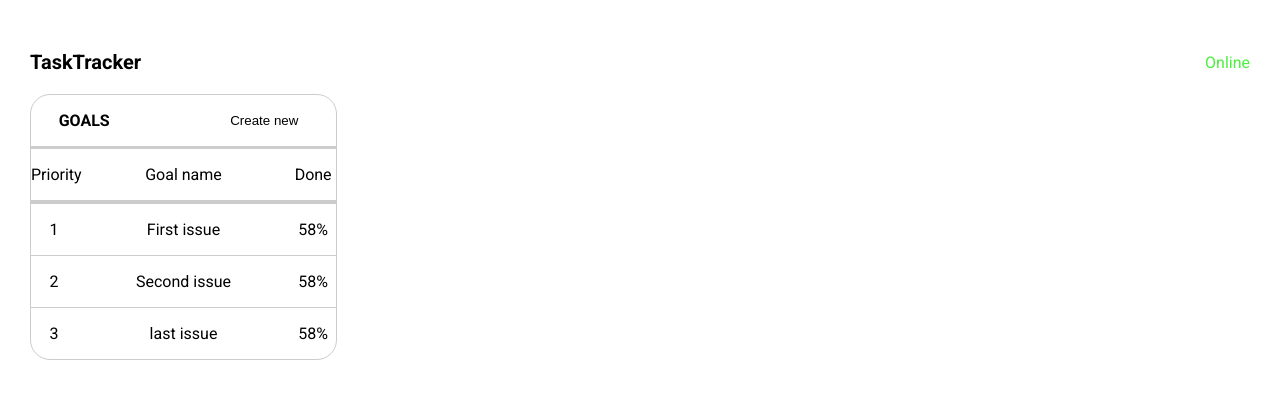
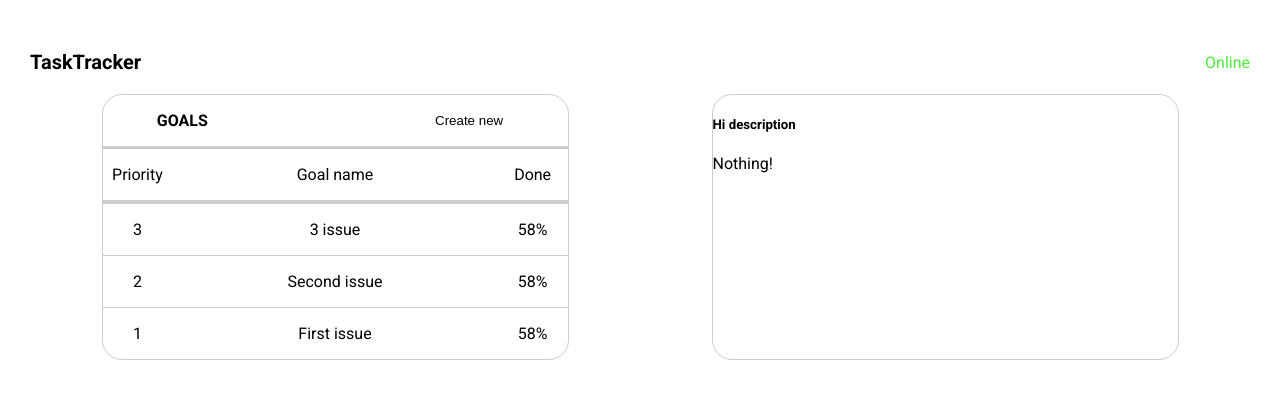
Before and after one commit to ponomarenkoboris/task-manager, a Vue app: page /TaskTracker in a window 1280 px wide. Shown: the top 398 px of the page. Built offline with nearby package versions, Linux system fonts and the light colour scheme.

Commit message:
add description card v.1

```diff
--- /dev/null
+++ b/src/components/GoalDescription.vue
@@ -0,0 +1,32 @@
+<template>
+    <section id="goal-description">
+        <h1>Hi description</h1>
+            <h1 v-if="id">{{ id }}</h1>
+            <h1 v-if="priority">{{ priority }}</h1>
+            <h1 v-if="name">{{ name }}</h1>
+            <h1 v-if="description">{{ description }}</h1>
+        <div v-if="!id && !priority && !name && !description">Nothing!</div>
+    </section>
+</template>
+
+<script>
+
+
+export default {
+    name: 'GoalDescription',
+    props: {
+        id: Number,
+        priority: Number,
+        name: String,
+        description: String
+    }
+}
+</script>
+
+<style lang="scss" scoped>
+#goal-description {
+    width: 465px;
+    border: 1px solid #ccc;
+    border-radius: 20px;
+}
+</style>
--- a/src/components/GoalsList.vue
+++ b/src/components/GoalsList.vue
@@ -4,11 +4,11 @@
             <div class="main-card-title-wrapper">
                 <p class="main-card__title">Goals</p>
                 <div class="pugination-controllers-wrapper">
-                    <div v-show="totalPages.length > 1" class="pugination-controllers">
+                    <div v-show="totalPages > 1" class="pugination-controllers">
                         <span class="controller-wrapper">
                             <i ref="control-prev" class="fas fa-angle-left"></i>
                         </span>
-                        <p class="pugination__counter">{{ currentPage }} / {{ totalPages }}</p>
+                        <p class="pugination__counter">{{ currentPage + 1 }} / {{ totalPages }}</p>
                         <span class="controller-wrapper">
                             <i ref="control-next" class="fas fa-angle-right"></i>
                         </span>
@@ -18,7 +18,7 @@
             </div>
             <div class="headlines-wrapper">
                 <div class="headline-item">
-                    <p ref="priority-sort" class="goal__status priority">Priority</p>
+                    <p class="goal__status">Priority</p>
                 </div>
                 <div class="headline-item center">
                     <p class="goal__name">Goal name</p>
@@ -28,7 +28,7 @@
                 </div>
             </div>
             <article class="main-card__goals-list">
-                <div class="goal-wrapper" v-for="(goal, idx) in renderGoalsOnPage" :key="idx" @click="testMove(goal)">
+                <div class="goal-wrapper" v-for="(goal, idx) in renderGoals" :key="idx" @click="$emit('showDesc', goal)">
                     <div class="goal-priority-wrapper">
                         <p class="goal-priority">{{ goal.priority }}</p>
                     </div>
@@ -41,18 +41,17 @@
                 </div>
             </article>
             <article v-if="totalPages > 1" class="total-goals-wrapper">
-                <p class="total__goals"><strong>TOTAL</strong>: {{ allGoals.length }}</p>
+                <p class="total__goals"><strong>TOTAL</strong>: {{ goalsList.length }}</p>
             </article>
         </article>
-        <UniversalForm v-if="formController" @closeModal="closeModal" :appointment="'Creat new Goal!'"/>
+        <UniversalForm v-if="formControl" @closeModal="closeModal" :appointment="'Creat new Goal!'"/>
     </section>
 </template>
 
 <script>
 /* eslint-disable */
-import { Goal } from '../utils/classes/goal.js';
 import UniversalForm from '../components/UniversalForm';
-import { ref, computed, watch, watchEffect } from 'vue';
+import { ref, computed } from 'vue';
 import { useEventListener, templateRef } from '@vueuse/core';
 import { useStore } from 'vuex';
 
@@ -61,70 +60,50 @@ export default {
     components: {
         UniversalForm
     },
+    emits: ['showDesc'],
     setup() {
-        // TODO add goals sort by priority
-        const store = useStore();
-        const formController = ref(false);
-        const createNewGoal = templateRef('create-new-goal');
-        const allGoals = computed(() => {
-            return store.getters.goals.map(item => new Goal(item.id, item.priority, item.name, item.tasks));
-        });
+        // refs
+        const openModal = templateRef('create-new-goal');
+        const controllerNext = templateRef('control-next');
         const controllerPrev = templateRef('control-prev');
-        const controllerNext = templateRef('control-next');
-        const prioritySort = templateRef('priority-sort');
+        // conroller
+        const formControl = ref(false);
+        // all goals
+        const goalsList = computed(() => useStore().getters.goals);
+        // pugination variables
         const maxOnPage = 10;
-        const totalPages = computed(() => Math.ceil(allGoals.value.length / maxOnPage));
-        const currentPage = ref(1); // default value
-        const renderGoalsOnPage = ref(allGoals.value.slice(0, maxOnPage));// default value
+        const totalPages = computed(() => Math.ceil(goalsList.value.length / maxOnPage));
+        const currentPage = ref(0);
+        const renderGoals = computed(() => goalsList.value.slice(currentPage.value * maxOnPage, currentPage.value * maxOnPage + maxOnPage));
 
-        watchEffect(() => renderGoalsOnPage.value = allGoals.value.slice(0, maxOnPage));
-
-        watch(currentPage, (curr, prev) => {
-            if (curr > prev) {
-                renderGoalsOnPage.value = allGoals.value.slice(prev * maxOnPage, curr * maxOnPage);
-                return;
-            }
-            if (curr < prev) {
-                renderGoalsOnPage.value = allGoals.value.slice((curr - 1) * maxOnPage, (prev - 1) * maxOnPage);
-                return;
-            }
+        useEventListener(openModal, 'click', () => {
+            formControl.value = true;
         });
 
-        useEventListener(prioritySort, 'click', () => {
-            console.log('sort function')
-        });
+        // show goal description
 
+        // close modal
+        function closeModal() {
+            formControl.value = false;
+        }
         useEventListener(controllerNext, 'click', () => {
-            if (currentPage.value === totalPages.value) return;
+            if (currentPage.value === totalPages.value - 1) return;
             ++currentPage.value;
         });
-
+        // prev page
         useEventListener(controllerPrev, 'click', () => {
-            if (currentPage.value === 1) return;
+            if (currentPage.value === 0) return;
             --currentPage.value;
-        });
-
-        useEventListener(createNewGoal, 'click', () => {
-            formController.value = true;
-        });
-
-
-        function testMove (choosenGoal) {
-            choosenGoal.testMethod();
-        }
-
-        const closeModal = () => {
-            formController.value = false;
-        }
+        })
+        // pugination logic (end)
 
         return {
-            testMove,
-            formController,
-            allGoals,
-            renderGoalsOnPage,
+            currentPage,
+            totalPages,
             closeModal,
-            totalPages,
-            currentPage
+            renderGoals,
+            formControl,
+            goalsList,
         }
     }
 }
@@ -132,7 +111,7 @@ export default {
 
 <style lang="scss" scoped>
 .main-card {
-    width: 25%;
+    width: 465px;
     max-height: 681px;
     display: flex;
     flex-direction: column;
@@ -203,10 +182,6 @@ export default {
             cursor: default;
         }
 
-        .priority {
-            cursor: pointer;
-        }
-
         .center {
             width: 70%;
             text-align: center;
@@ -219,7 +194,13 @@ export default {
         .goal-wrapper {
             display: flex;
             justify-content: space-between;
+            cursor: pointer;
             border-top: 1px solid #ccc;
+            transition: .22s ease-in-out;
+
+            &:hover {
+                background-color: #ccc;
+            }
 
             .goal-priority-wrapper,
             .goal-percentage-of-completion-wrapper {
@@ -234,6 +215,10 @@ export default {
     }
 
     .total-goals-wrapper {
+        width: 100%;
+        display: flex;
+        align-items: center;
+        justify-content: center;
         border-top: 1px solid #ccc;
     }
 }
--- /dev/null
+++ b/src/store/decsCard.js
@@ -0,0 +1,15 @@
+export default {
+    state:() => ({
+        descriptionState: {}
+    }),
+    mutations: {
+        loadDescr(state, payload) {
+            state.descriptionState = payload;
+        }
+    },
+    getters: {
+        goalDesc(state) {
+            return state.descriptionState;
+        }
+    }
+}
--- a/src/store/index.js
+++ b/src/store/index.js
@@ -1,4 +1,5 @@
 import { createStore } from "vuex";
+import descriptionCard from './decsCard.js';
 
 export default createStore({
   state: {
@@ -44,7 +45,7 @@ export default createStore({
       {
         id: 3,
         priority: 3,
-        name: 'last issue',
+        name: '3 issue',
         tasks: [
           {
             id: 1,
@@ -68,10 +69,12 @@ export default createStore({
     }
   },
   actions: {},
-  modules: {},
+  modules: {
+    descriptionCard
+  },
   getters: {
     goals(state) {
-      return state.goals
+      return state.goals.sort((a, b) => a.priority < b.priority ? 1 : -1);
     }
   }
 });
--- a/src/utils/classes/goal.js
+++ /dev/null
@@ -1,42 +0,0 @@
-export class Goal {
-
-    constructor(id, priority, name, tasks = []) {
-        this.id = id;
-        this.priority = priority;
-        this.name = name;
-        this.tasks = tasks
-    }
-
-    testMethod() {
-        alert(JSON.stringify(this.tasks))
-    }
-
-    returnTasks() {
-        return this.tasks
-    }
-
-    createTask(newTask) {
-        const { id, description } = newTask;
-        this.tasks.push({ id, status: false, description });
-    }
-
-    changeStatus(id) {
-        this.tasks = this.tasks.map(item => {
-            if (item.id === id) {
-                item.status === true ? item.status = false : item.status = true;
-                return item;
-            } else {
-                return item;
-            }
-        })
-    }
-
-    removeTask(id) {
-        this.tasks = this.tasks.filter(item => item.id !== id);
-    }
-
-    deleteGoal() {
-        // this mean that method will send request to database and instance will be deleted there?
-
-    }
-}
--- a/src/views/TaskTracker.vue
+++ b/src/views/TaskTracker.vue
@@ -11,7 +11,8 @@
         </section>
         <section class="goals-list-container">
             <section class="goals-list-wrapper">
-                <GoalsList />
+                <GoalsList @showDesc="showDesc" />
+                <GoalDescription :name="showingDesc.name" :description="showingDesc.description" :priority="showingDesc.priority" />
             </section>
         </section>
     </section>
@@ -19,16 +20,24 @@
 
 <script>
 import GoalsList from '../components/GoalsList';
+import GoalDescription from '../components/GoalDescription';
 import { useOnline } from '@vueuse/core';
+import { ref } from 'vue';
 
 export default {
     name: 'TaskTracker',
     components: {
-        GoalsList
+        GoalsList,
+        GoalDescription
     },
     setup() {
         const isOnline = useOnline();
-        return { isOnline }
+        const showingDesc = ref({});
+        function showDesc(currentGoal) {
+            console.log(currentGoal);
+            showingDesc.value = {...currentGoal};
+        }
+        return { isOnline, showDesc, showingDesc }
     }
 }
 </script>
@@ -54,5 +63,10 @@ export default {
             color: #4bf03c;
         }
     }
+
+    .goals-list-wrapper {
+        display: flex;
+        justify-content: space-around;
+    }
 }
 </style>
```
Also changed, not shown: src/components/UniversalForm.vue (+9 -10 lines).
